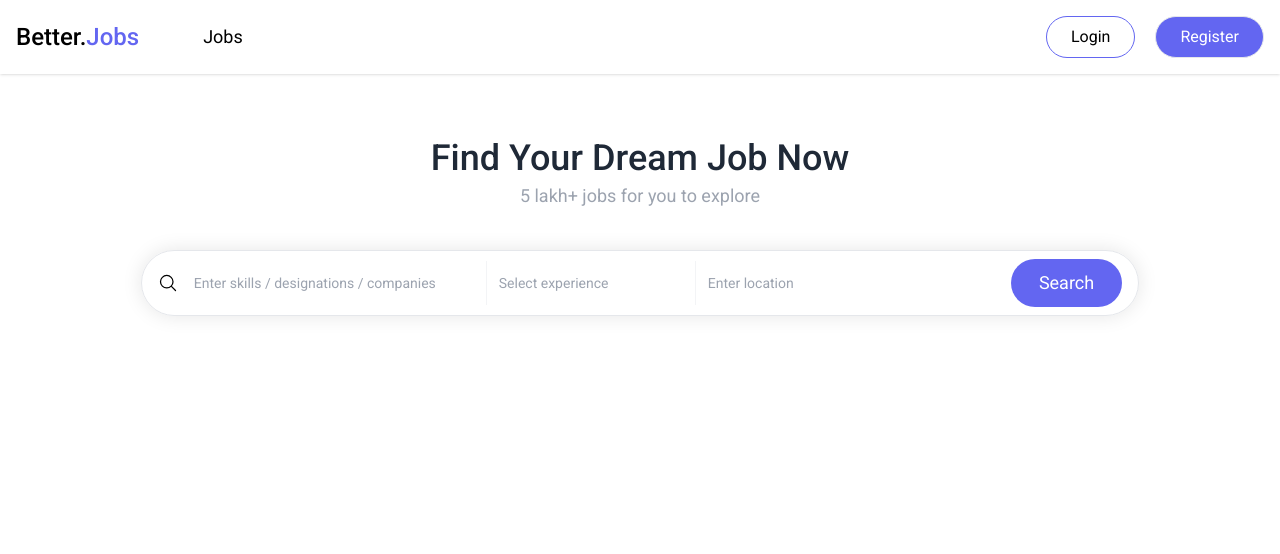
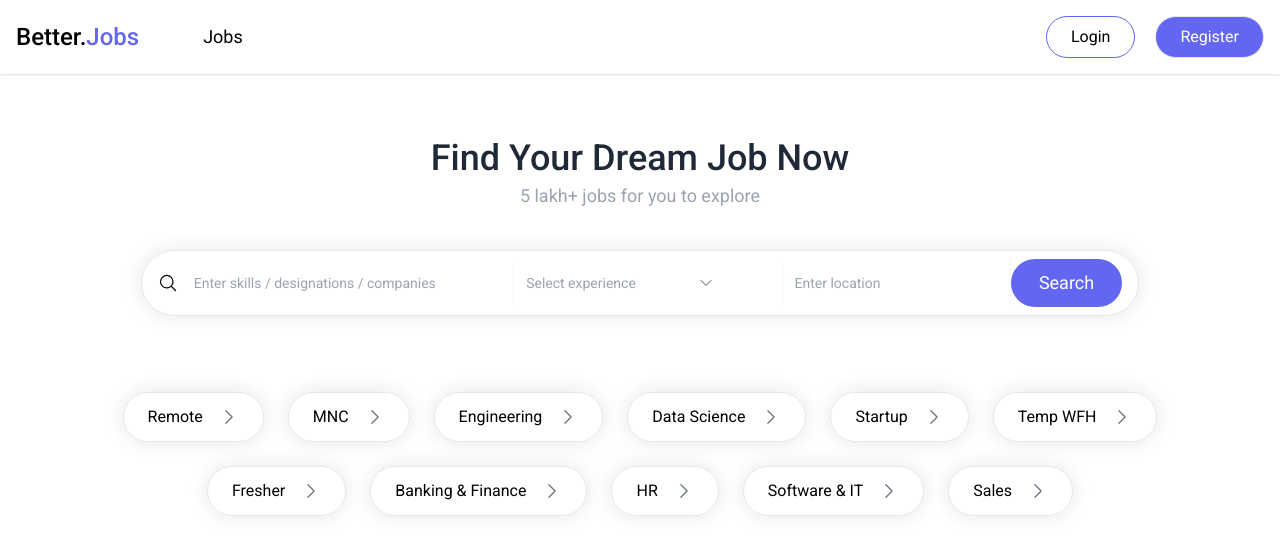
Before and after one commit to sazalislam04/better-jobs-portal, a Next.js app: page / in a window 1280 px wide. Shown: the top 554 px of the page. Built offline with nearby package versions, Linux system fonts and the light colour scheme.

Commit message:
added job category

```diff
--- /dev/null
+++ b/components/Category.js
@@ -0,0 +1,36 @@
+import React from "react";
+import data from "./data/category.json";
+
+const Category = () => {
+  return (
+    <div className="text-center">
+      {data.map((job, i) => (
+        <button
+          className="border mx-3 hover:border-indigo-500 hover:shadow-lg focus:ring-2 focus:ring-indigo-500 transition-all duration-300 my-3 px-6 py-3 rounded-full custom-shadow"
+          key={i}
+        >
+          <span className="flex items-center gap-4">
+            {job.title}
+
+            <svg
+              xmlns="http://www.w3.org/2000/svg"
+              fill="none"
+              viewBox="0 0 24 24"
+              strokeWidth={1.5}
+              stroke="currentColor"
+              className="w-5 h-5 text-gray-500"
+            >
+              <path
+                strokeLinecap="round"
+                strokeLinejoin="round"
+                d="M8.25 4.5l7.5 7.5-7.5 7.5"
+              />
+            </svg>
+          </span>
+        </button>
+      ))}
+    </div>
+  );
+};
+
+export default Category;
--- a/components/Home.js
+++ b/components/Home.js
@@ -1,4 +1,16 @@
+import React, { useState } from "react";
+import Category from "./Category";
+import SearchField from "./SearchField";
+
 const HomePage = () => {
+  const [visible, setVisible] = useState(false);
+  const [inputExp, setInputExp] = useState("");
+  const handleGetExp = (exp) => {
+    if (exp) {
+      setInputExp(exp);
+    }
+  };
+
   return (
     <section className="mt-16 flex justify-center items-center">
       <div className="container mx-auto px-4">
@@ -11,65 +23,19 @@ const HomePage = () => {
           </p>
         </div>
         {/* search bar */}
-        <div className="custom-shadow border w-[80%] mt-10 py-2 px-4 rounded-full flex items-center justify-between mx-auto">
-          <div className="flex items-center gap-1 w-3/4 ">
-            <span>
-              <svg
-                xmlns="http://www.w3.org/2000/svg"
-                fill="none"
-                viewBox="0 0 24 24"
-                strokeWidth={1.5}
-                stroke="currentColor"
-                className="w-5 h-5"
-              >
-                <path
-                  strokeLinecap="round"
-                  strokeLinejoin="round"
-                  d="M21 21l-5.197-5.197m0 0A7.5 7.5 0 105.196 5.196a7.5 7.5 0 0010.607 10.607z"
-                />
-              </svg>
-            </span>
-
-            <div className="divide-x divide-gray-100">
-              <input
-                type="search"
-                className="focus:outline-none w-72 mr-4 text-sm p-3"
-                placeholder="Enter skills / designations / companies"
-              />
-              <input
-                type="search"
-                placeholder="Select experience"
-                className="focus:outline-none mr-6 text-sm p-3"
-              />
-
-              <input
-                type="search"
-                placeholder="Enter location"
-                className="focus:outline-none text-sm p-3"
-              />
-            </div>
-          </div>
-          <div>
-            <button className="px-7 py-[10px] focus:ring-2 focus:ring-indigo-300 focus:border-indigo-400 transition duration-300 rounded-full text-white text-lg bg-indigo-500">
-              Search
-            </button>
-          </div>
+        <SearchField
+          handleGetExp={handleGetExp}
+          inputExp={inputExp}
+          setVisible={setVisible}
+          visible={visible}
+        />
+        {/* jobs category */}
+        <div className="w-[85%] mx-auto mt-16">
+          <Category />
         </div>
       </div>
     </section>
   );
 };
 
-// export async function getStaticProps() {
-//   const res = await fetch("experience.json");
-//   const experiences = await res.json();
-//   console.log(data);
-
-//   return {
-//     props: {
-//       experiences,
-//     },
-//   };
-// }
-
 export default HomePage;
--- /dev/null
+++ b/components/SearchField.js
@@ -0,0 +1,86 @@
+import React from "react";
+import data from "./data/experience.json";
+
+const SearchField = ({ handleGetExp, inputExp, setVisible, visible }) => {
+  return (
+    <div className="custom-shadow border w-[80%] mt-10 py-2 px-4 rounded-full flex divide-x divide-gray-100 items-center justify-between mx-auto">
+      <div className="flex items-center gap-1 ">
+        <span>
+          <svg
+            xmlns="http://www.w3.org/2000/svg"
+            fill="none"
+            viewBox="0 0 24 24"
+            strokeWidth={1.5}
+            stroke="currentColor"
+            className="w-5 h-5"
+          >
+            <path
+              strokeLinecap="round"
+              strokeLinejoin="round"
+              d="M21 21l-5.197-5.197m0 0A7.5 7.5 0 105.196 5.196a7.5 7.5 0 0010.607 10.607z"
+            />
+          </svg>
+        </span>
+        <input
+          type="search"
+          className="focus:outline-none w-72 text-gray-700 text-sm p-3"
+          placeholder="Enter skills / designations / companies"
+        />
+      </div>
+      <div className="flex items-center relative">
+        <input
+          placeholder="Select experience"
+          className="focus:outline-none text-gray-700 text-sm p-3"
+          value={inputExp}
+        />
+        <button onClick={() => setVisible(!visible)} className="mr-6">
+          <svg
+            xmlns="http://www.w3.org/2000/svg"
+            fill="none"
+            viewBox="0 0 24 24"
+            strokeWidth={1.5}
+            stroke="currentColor"
+            className="w-4 h-4 text-gray-600"
+          >
+            <path
+              strokeLinecap="round"
+              strokeLinejoin="round"
+              d="M19.5 8.25l-7.5 7.5-7.5-7.5"
+            />
+          </svg>
+        </button>
+        {visible && (
+          <ul
+            onClick={() => setVisible(!visible)}
+            className="absolute top-12 pt-4 bg-white rounded-tl-xl rounded-bl-xl border h-52 w-48 overflow-x-hidden overflow-y-scroll"
+          >
+            {data?.map((exp, i) => (
+              <li
+                onClick={() => handleGetExp(exp)}
+                className="text-gray-700 px-5 py-2 cursor-pointer hover:bg-gray-100 w-full text-sm"
+                key={i}
+              >
+                {exp}
+              </li>
+            ))}
+          </ul>
+        )}
+      </div>
+      <div>
+        <input
+          type="search"
+          placeholder="Enter location"
+          className="focus:outline-none text-gray-700 text-sm p-3"
+        />
+      </div>
+
+      <div>
+        <button className="px-7 py-[10px] focus:ring-2 focus:ring-indigo-300 focus:border-indigo-400 transition duration-300 rounded-full text-white text-lg bg-indigo-500">
+          Search
+        </button>
+      </div>
+    </div>
+  );
+};
+
+export default SearchField;
--- /dev/null
+++ b/components/data/category.json
@@ -0,0 +1,46 @@
+[
+  {
+    "title": "Remote",
+    "logo": ""
+  },
+  {
+    "title": "MNC",
+    "logo": ""
+  },
+  {
+    "title": "Engineering",
+    "logo": ""
+  },
+  {
+    "title": "Data Science",
+    "logo": ""
+  },
+  {
+    "title": "Startup",
+    "logo": ""
+  },
+  {
+    "title": "Temp WFH",
+    "logo": ""
+  },
+  {
+    "title": "Fresher",
+    "logo": ""
+  },
+  {
+    "title": "Banking & Finance",
+    "logo": ""
+  },
+  {
+    "title": "HR",
+    "logo": ""
+  },
+  {
+    "title": "Software & IT",
+    "logo": ""
+  },
+  {
+    "title": "Sales",
+    "logo": ""
+  }
+]
```
